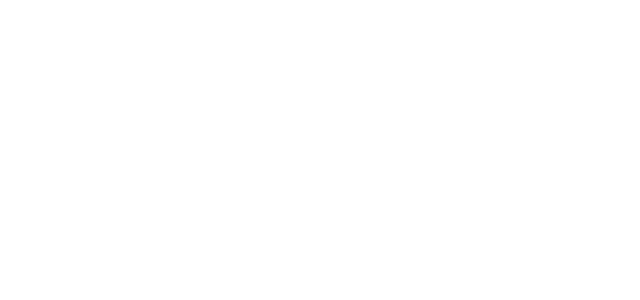
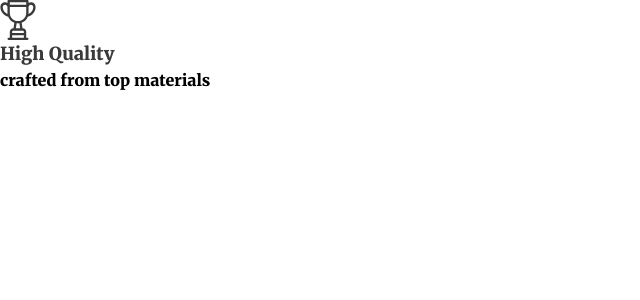
Before and after one commit to Mikael-duru/funiro, a React (Create React App) app: page / in a window 1280 px wide. Before the commit this address had no page. Shown: the top 300 px of the page, without its empty margins (0-640 px from the left). Built offline with nearby package versions, Linux system fonts and the light colour scheme.

Commit message:
add features UI

```diff
--- a/src/App.css
+++ b/src/App.css
@@ -12,6 +12,7 @@
 
 body{
   font-family: 'Merriweather', serif;
+  background-color: #FFF;
 }
 
 a {
--- a/src/App.js
+++ b/src/App.js
@@ -1,6 +1,6 @@
 // import Route when you uncomment element within the Routes, and uncomment element import from its folder
-import { BrowserRouter as Router, Routes} from "react-router-dom";
-// import Home from "./pages/Home";
+import { BrowserRouter as Router, Routes, Route} from "react-router-dom";
+import Home from "./pages/Home";
 // import Products from "./pages/Products";
 // import Cart from "./pages/Cart";
 // import Header from "./components/Header";
@@ -12,7 +12,7 @@ function App() {
     <Router>
       {/* <Header /> */}
       <Routes>
-        {/* <Route path="/" element={<Home />} /> */}
+        <Route path="/" element={<Home />} />
         {/* <Route path="/products" element={<Products />} /> */}
         {/* <Route path="/cart" element={<Cart />} /> */}
       </Routes>
--- /dev/null
+++ b/src/components/Features.jsx
@@ -0,0 +1,26 @@
+import trophy from "../images/trophy.svg";
+// import guarantee from "../images/guarantee.svg";
+// import shippingIcon from "../images/shipping-icon.svg";
+// import customerSupport from "../images/customer-support.svg";
+
+const Features = () => {
+  return (
+    <section>
+      <div className="container mx-auto">
+        <div className="">
+          <div>
+            <div>
+              <img src={trophy} alt="" />
+            </div>
+            <div className="">
+              <h3 className="font-black text-lg text-grayOne">High Quality</h3>
+              <p className="font-black text-base">crafted from top materials</p>
+            </div>
+          </div>
+        </div>
+      </div>
+    </section>
+  );
+}
+
+export default Features;
--- a/src/pages/Home.jsx
+++ b/src/pages/Home.jsx
@@ -0,0 +1,12 @@
+import React from "react";
+import Features from "../components/Features";
+
+const Home = () => {
+  return (
+    <main>
+      <Features />
+    </main>
+  );
+}
+
+export default Home;
--- a/tailwind.config.js
+++ b/tailwind.config.js
@@ -2,7 +2,11 @@
 module.exports = {
   content: ["./src/**/*.{js,jsx,ts,tsx}",],
   theme: {
-    extend: {},
+    extend: {
+      colors: {
+        grayOne: "#3A3A3A"
+      }
+    },
   },
   plugins: [],
 }
```
